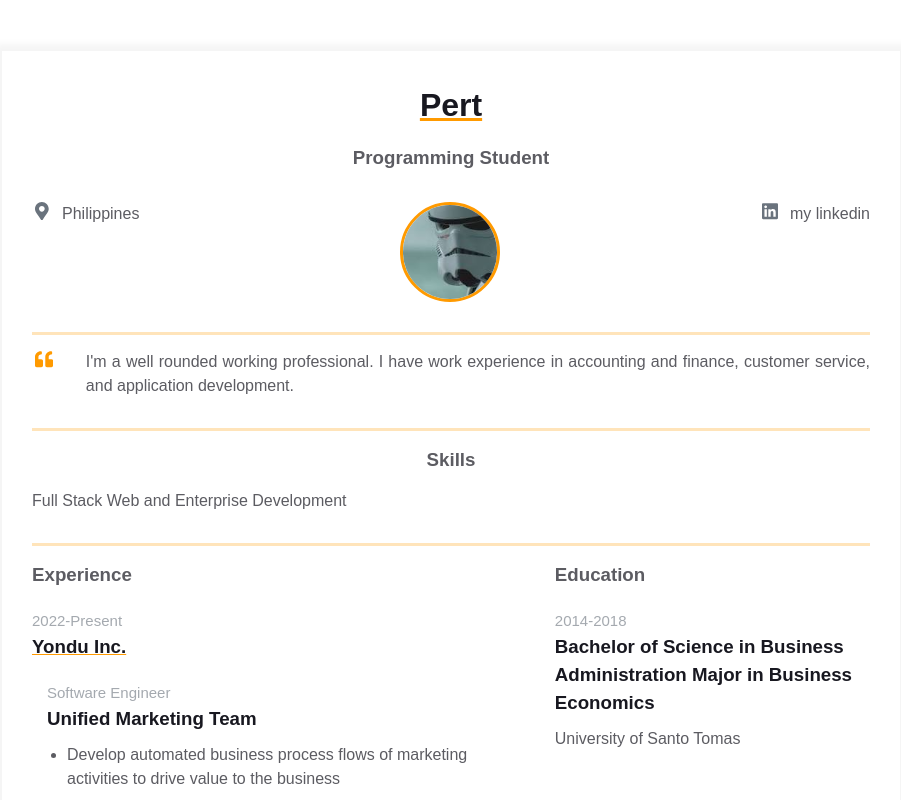
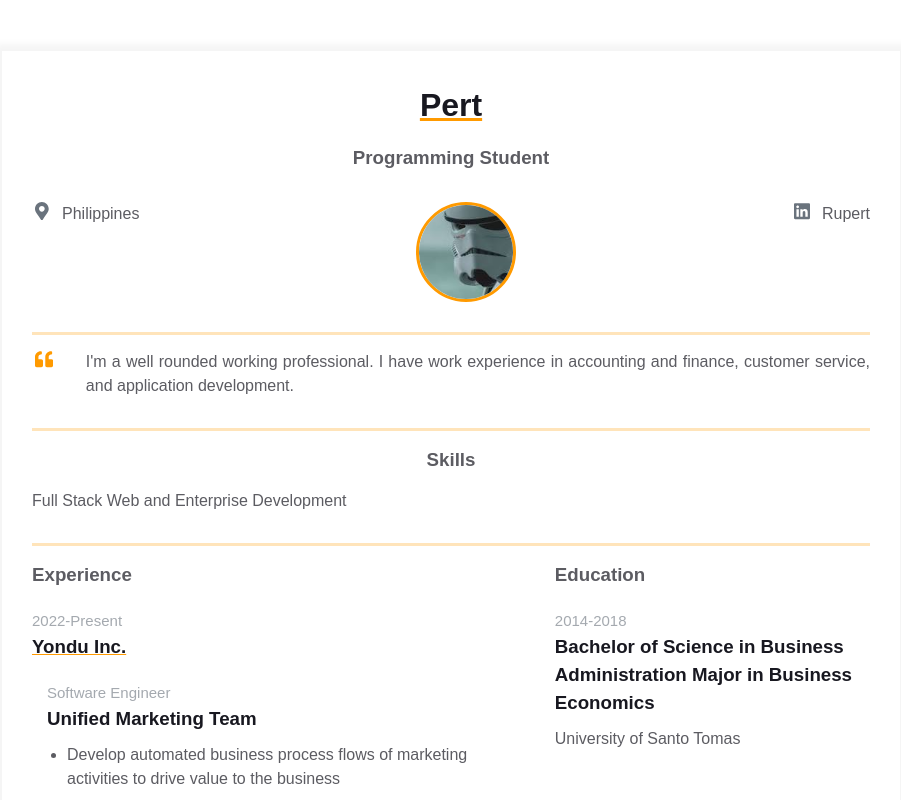
Before and after one commit to rupert0603/homepage, a plain HTML site: page index.html in a window 1280 px wide. Shown: the top 800 px of the page, without its empty margins (189-1090 px from the left). Drawn offline with Linux system fonts and the light colour scheme.

Commit message:
change text linking to linkedin to my name

```diff
--- a/index.html
+++ b/index.html
@@ -40,7 +40,7 @@
                         </path>
                       </svg>
                     </div>
-                    <span>my linkedin</span>
+                    <span>Rupert</span>
                 </a>
               </div>
             </div>
```
